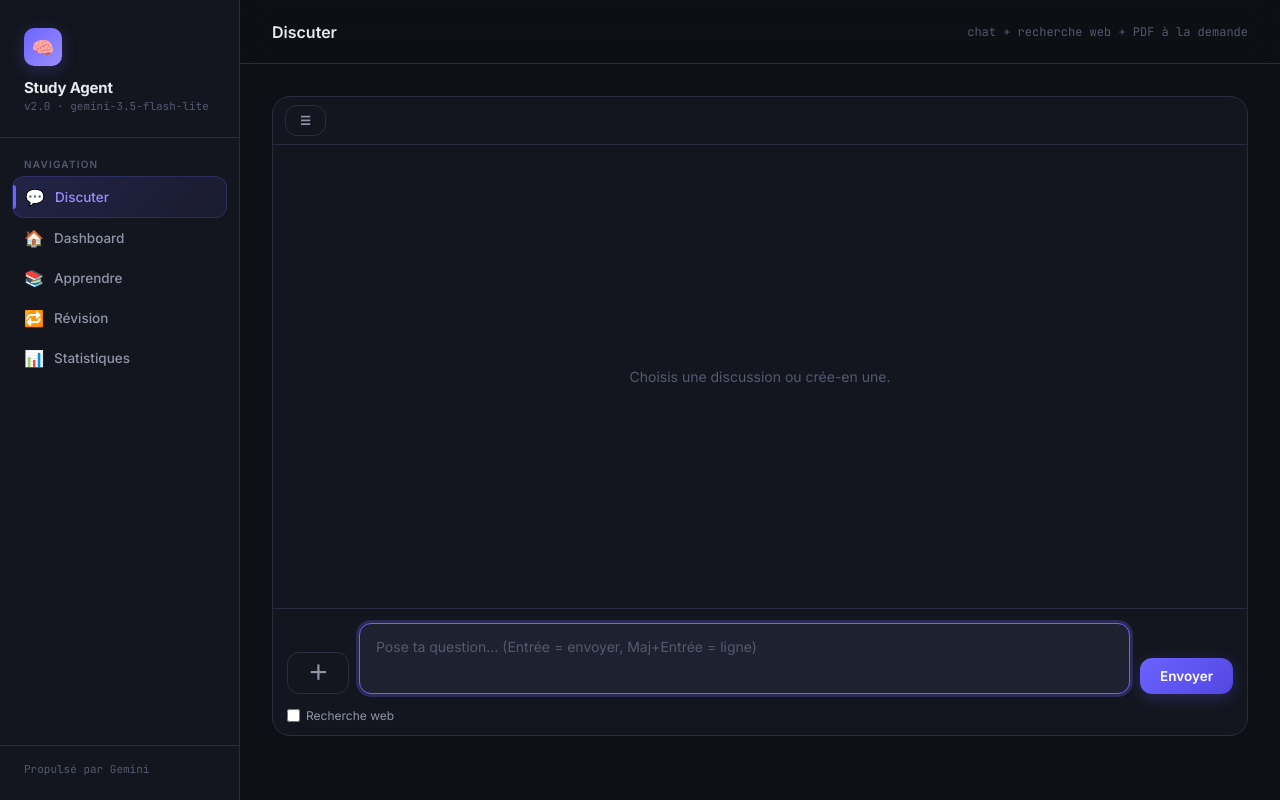
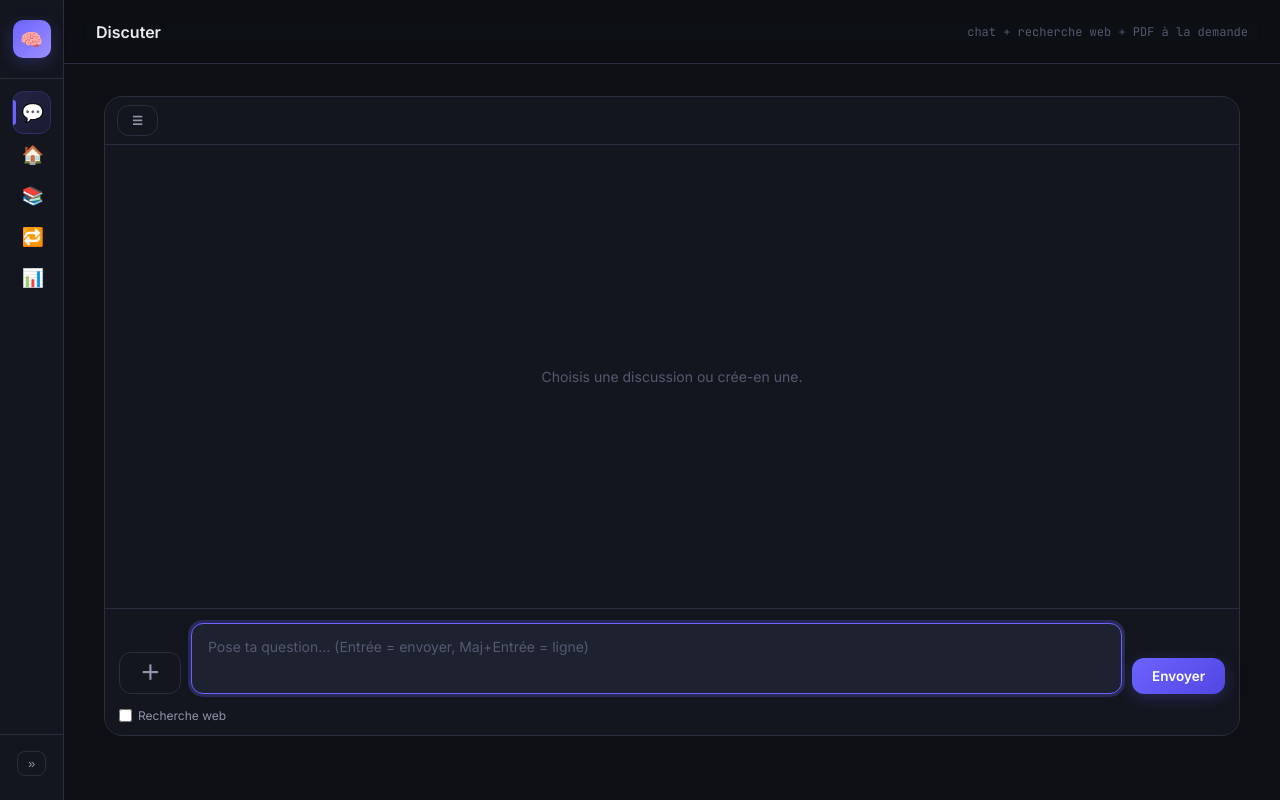
Before and after one commit to DJACK73/study-agent, a Flask app: page /discuter in a window 1280 px wide. Run offline with Flask 3, Linux system fonts and the light colour scheme; data that the repository does not hold is empty.

Commit message:
feat(ui): sidebar principale repliable, repliée par défaut

```diff
--- a/templates/base.html
+++ b/templates/base.html
@@ -37,6 +37,17 @@
     .nav-badge.green{background:var(--green);color:#0D0F14;}
     .sidebar-footer{margin-top:auto;padding:16px 24px 0;border-top:1px solid var(--border);}
     .sidebar-footer .version{font-size:11px;color:var(--text3);font-family:'JetBrains Mono',monospace;}
+
+    /* Sidebar repliable */
+    body.nav-mini{--sidebar-w:64px}
+    .nav-mini .sidebar-logo{padding:20px 0 16px;text-align:center}
+    .nav-mini .logo-icon{margin:0 auto 4px}
+    .nav-mini .logo-name,.nav-mini .logo-sub,.nav-mini .nav-label,.nav-mini .sidebar-footer .version,.nav-mini .nav-badge{display:none}
+    .nav-mini .nav-item{font-size:0;gap:0;justify-content:center;padding:10px 0}
+    .nav-mini .nav-icon{font-size:18px}
+    .nav-mini .sidebar-footer{padding:16px 0 0;text-align:center}
+    #nav-toggle{background:none;border:1px solid var(--border);color:var(--text2);border-radius:8px;padding:4px 10px;cursor:pointer;font-size:13px}
+    #nav-toggle:hover{background:var(--bg3);color:var(--text)}
 
     /* Main */
     .main{margin-left:var(--sidebar-w);flex:1;min-height:100vh;display:flex;flex-direction:column;}
@@ -130,7 +141,7 @@
     {% block extra_style %}{% endblock %}
   </style>
 </head>
-<body>
+<body class="nav-mini">
 
 <aside class="sidebar">
   <div class="sidebar-logo">
@@ -161,6 +172,7 @@
   </nav>
   <div class="sidebar-footer">
     <div class="version">Propulsé par Gemini</div>
+    <button id="nav-toggle" title="Réduire / agrandir le menu">«</button>
   </div>
 </aside>
 
@@ -219,6 +231,18 @@ async function apiPost(url, body) {
   return res.json();
 }
 </script>
+<script>
+(function () {
+  const b = document.body, t = document.getElementById('nav-toggle');
+  document.querySelectorAll('.nav-item').forEach((a) => { a.title = a.textContent.replace(/\s+/g, ' ').trim(); });
+  function maj() { t.textContent = b.classList.contains('nav-mini') ? '»' : '«'; }
+  t.onclick = () => {
+    b.classList.toggle('nav-mini');
+    maj();
+  };
+  maj();
+})();
+</script>
 {% block scripts %}{% endblock %}
 </body>
 </html>
```
